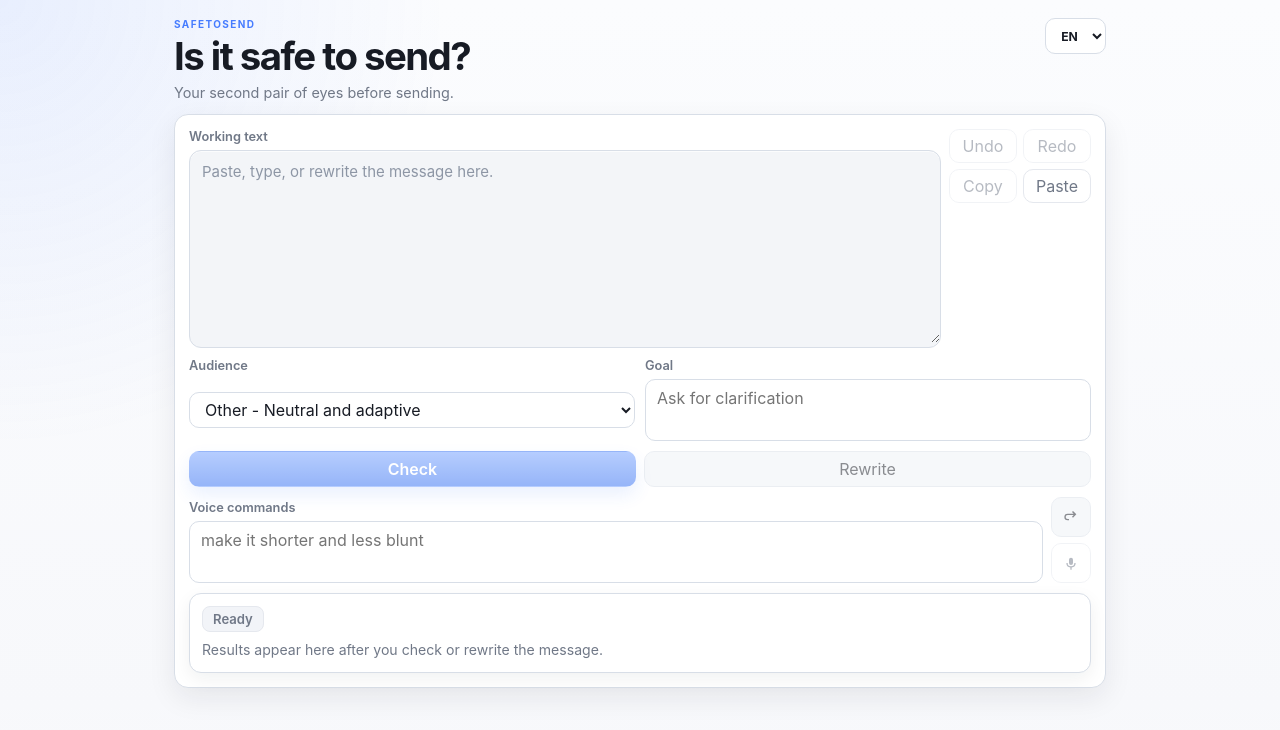
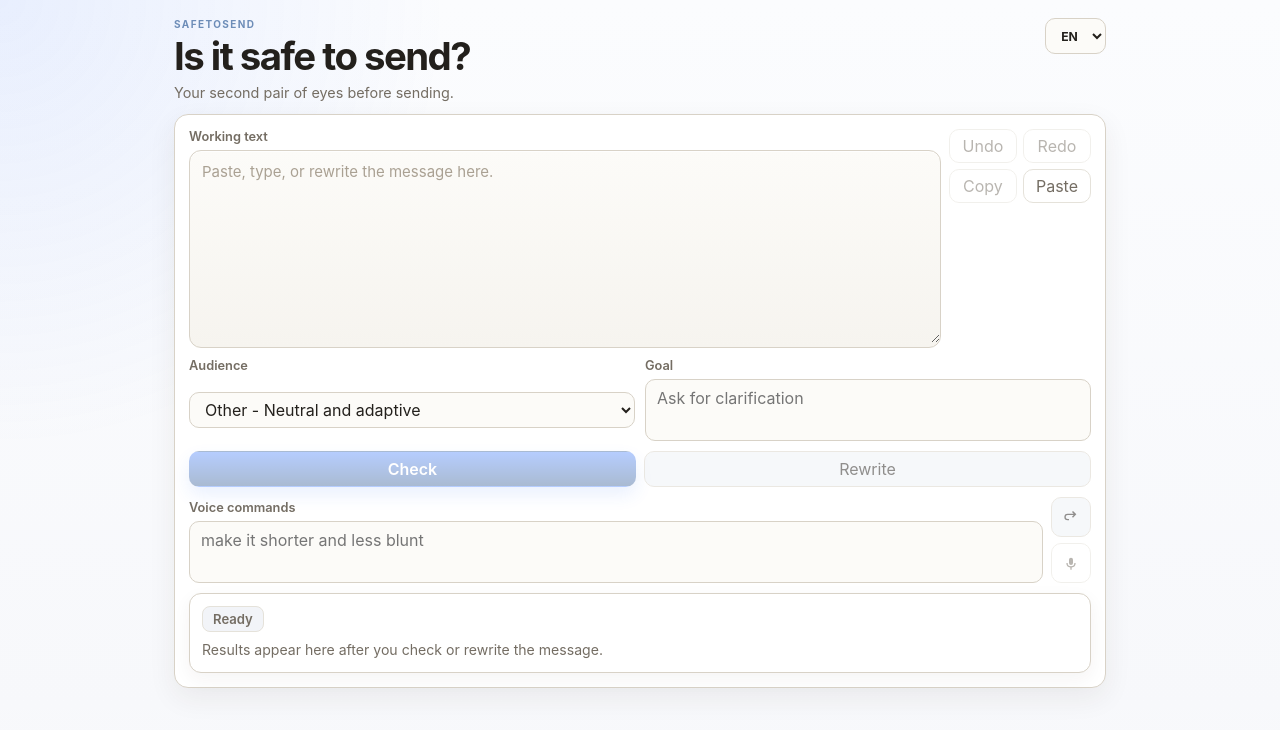
Before and after one commit to SebastianKristof/safetosend, a Next.js app: page / in a window 1280 px wide. Shown: the top 730 px of the page. Built offline with nearby package versions, Linux system fonts and the light colour scheme.

Commit message:
softer colors

```diff
--- a/app/globals.css
+++ b/app/globals.css
@@ -1,21 +1,21 @@
 :root {
   --bg: #f7f8fb;
   --surface: #ffffff;
-  --surface-muted: #f3f5f8;
+  --surface-muted: #f6f4ef;
   --surface-raised: #ffffff;
-  --line: #e5e8ee;
-  --line-strong: #d8dee7;
-  --text: #171b24;
-  --muted: #707887;
-  --soft: #8d96a5;
-  --accent: #467cff;
-  --accent-strong: #2f6df3;
-  --accent-soft: #edf3ff;
+  --line: #e5e2da;
+  --line-strong: #d8d2c7;
+  --text: #23201c;
+  --muted: #746d63;
+  --soft: #978f84;
+  --accent: #6d8db8;
+  --accent-strong: #5678a6;
+  --accent-soft: #eef4fb;
   --good: #49c46a;
   --warn: #e7b23c;
   --danger: #ef6a6a;
-  --shadow: 0 10px 28px rgba(23, 27, 36, 0.08);
-  --shadow-soft: 0 6px 18px rgba(23, 27, 36, 0.06);
+  --shadow: 0 10px 28px rgba(53, 45, 35, 0.07);
+  --shadow-soft: 0 6px 18px rgba(53, 45, 35, 0.05);
   --editor-font-size: 15px;
   --editor-line-height: 22px;
   --editor-pad-y: 10px;
@@ -181,16 +181,16 @@ h2 {
   min-height: clamp(9rem, 24svh, 14rem);
   border: 1px solid var(--line-strong);
   border-radius: 12px;
-  background: var(--surface-muted);
+  background: linear-gradient(180deg, #fcfbf8 0%, var(--surface-muted) 100%);
   overflow: hidden;
-  box-shadow: inset 0 1px 0 rgba(255, 255, 255, 0.7);
+  box-shadow: inset 0 1px 0 rgba(255, 255, 255, 0.82);
 }
 
 .editor-surface:focus-within {
-  border-color: rgba(70, 124, 255, 0.42);
+  border-color: rgba(109, 141, 184, 0.38);
   box-shadow:
-    inset 0 1px 0 rgba(255, 255, 255, 0.75),
-    0 0 0 3px rgba(70, 124, 255, 0.12);
+    inset 0 1px 0 rgba(255, 255, 255, 0.88),
+    0 0 0 3px rgba(109, 141, 184, 0.1);
 }
 
 .editor-backdrop {
@@ -220,7 +220,7 @@ h2 {
   width: 100%;
   border: 1px solid var(--line-strong);
   border-radius: 10px;
-  background: var(--surface);
+  background: #fcfbf8;
   color: var(--text);
   outline: none;
   transition:
@@ -231,8 +231,8 @@ h2 {
 
 .control:focus,
 .text-input:focus {
-  border-color: rgba(70, 124, 255, 0.42);
-  box-shadow: 0 0 0 3px rgba(70, 124, 255, 0.1);
+  border-color: rgba(109, 141, 184, 0.38);
+  box-shadow: 0 0 0 3px rgba(109, 141, 184, 0.1);
 }
 
 .control {
@@ -291,7 +291,7 @@ h2 {
 
 .editor-placeholder {
   margin: 0;
-  color: var(--soft);
+  color: #aaa193;
   line-height: 1.5;
 }
 
@@ -536,15 +536,15 @@ h2 {
 }
 
 .highlight-mark.yellow {
-  background: #ffefba;
+  background: #f6ecbf;
 }
 
 .highlight-mark.red {
-  background: #ffd6db;
+  background: #f5d9db;
 }
 
 .highlight-mark.green {
-  background: #dff7e5;
+  background: #dff0e3;
 }
 
 .change-list {
```
